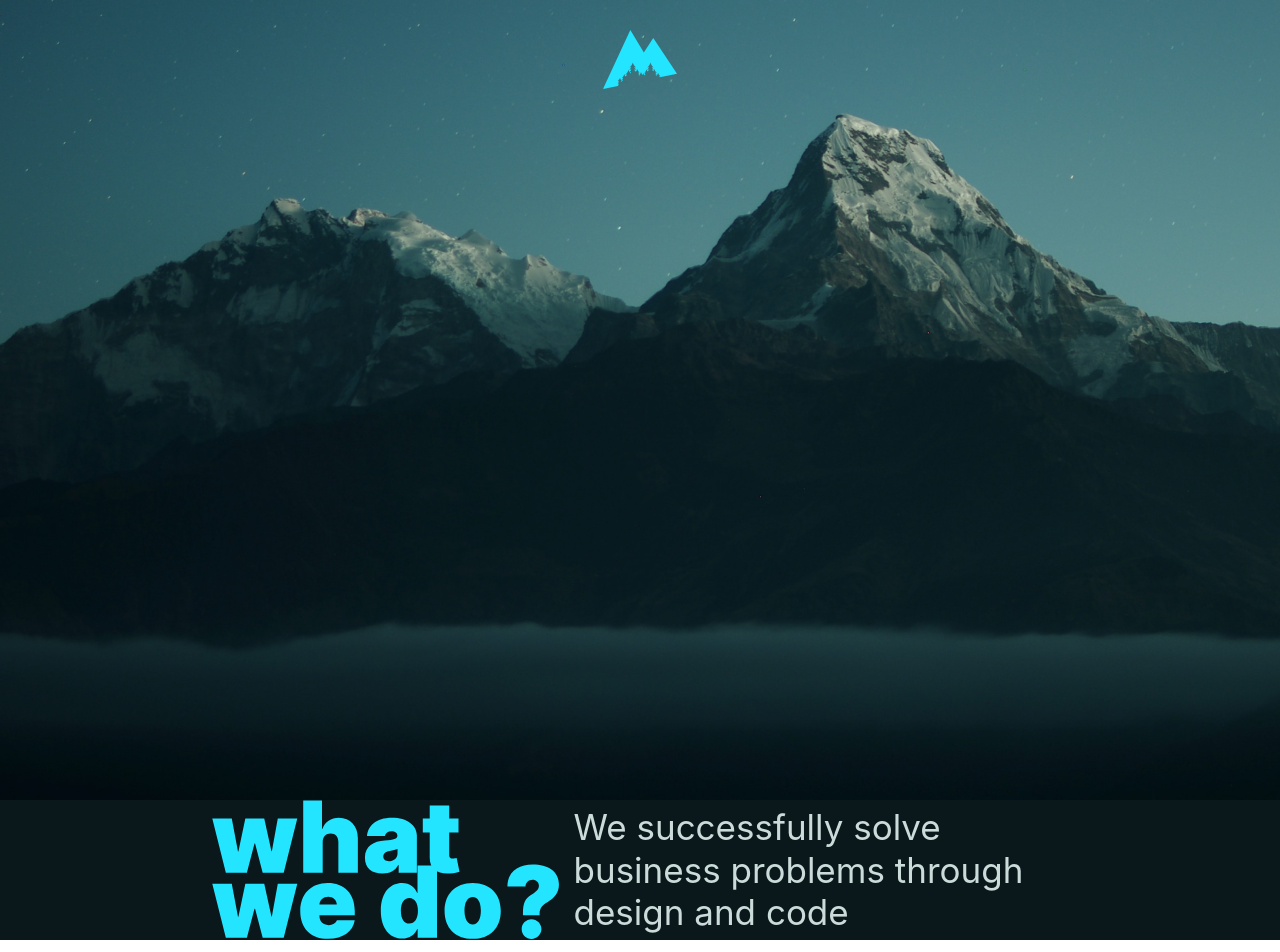
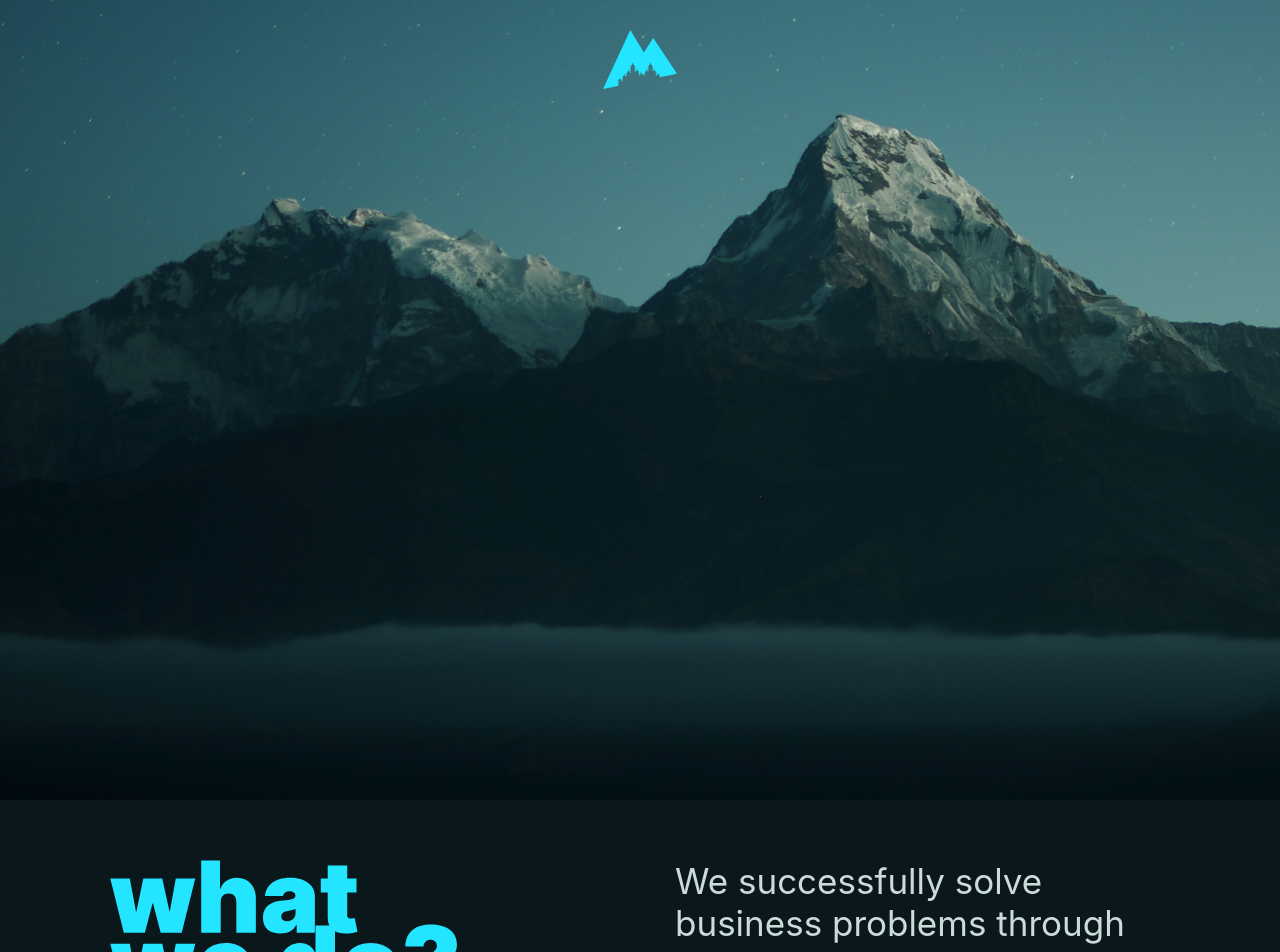
Before and after one commit to MajesticBay/majestic-bay, a React (Create React App) app: page / in a window 1280 px wide. Shown: the top 952 px of the page. Built offline with nearby package versions, Linux system fonts and the light colour scheme.

Commit message:
Work on what-we-do container.

```diff
--- a/src/App.js
+++ b/src/App.js
@@ -13,7 +13,7 @@ function App() {
         <div className="top-screen">
         </div>
         <div className="what-we-do">
-          <img className="img-fluid what-we-do__img-header" src={whatWeDo} alt="what we do"/>
+          <img className="what-we-do__img-header" src={whatWeDo} alt="what we do"/>
           <p className="what-we-do__content">We successfully solve business problems through design and code</p>
         </div>
       </main>
--- a/src/scss/_layout.scss
+++ b/src/scss/_layout.scss
@@ -23,26 +23,29 @@
 }
 
 .what-we-do {
-    display: flex;
-    flex-direction: column;
+    display: grid;
+    // flex-direction: column;
+    margin: 2rem 1rem;
 
-    // &__header {
-    //     color: var(--color-secondary);
-    //     font-size: 9.3rem;
-    // }
+    &__img-header {
+        width: 260px;
+        // height: 140px;
+    }
 
     &__content {
-        margin-top: 2rem;
         color: var(--color-white);
-        font-size: 3rem;
+        font-size: 2.5rem;
         width: 300px;
     }
 }
 
 @media only screen and (min-width: 400px) {
     .what-we-do {
-        flex-direction: row;
-        align-items: center;
+        margin: 6rem 0;
+        grid-template-columns: repeat(2, minmax(350px, 1fr));
+        gap: 50px;
+        // flex-direction: row;
+        // align-items: center;
         // margin-top: 1rem;
 
         &__img-header {
--- a/src/scss/main.css
+++ b/src/scss/main.css
@@ -91,18 +91,20 @@ a {
   background-image: url("../images/mountains.png"); }
 
 .what-we-do {
-  display: flex;
-  flex-direction: column; }
+  display: grid;
+  margin: 2rem 1rem; }
+  .what-we-do__img-header {
+    width: 260px; }
   .what-we-do__content {
-    margin-top: 2rem;
     color: var(--color-white);
-    font-size: 3rem;
+    font-size: 2.5rem;
     width: 300px; }
 
 @media only screen and (min-width: 400px) {
   .what-we-do {
-    flex-direction: row;
-    align-items: center; }
+    margin: 6rem 0;
+    grid-template-columns: repeat(2, minmax(350px, 1fr));
+    gap: 50px; }
     .what-we-do__img-header {
       width: 357px;
       height: 140px; }
```
Also changed, not shown: 1 other file (tests, documents, lock files or other folders).
